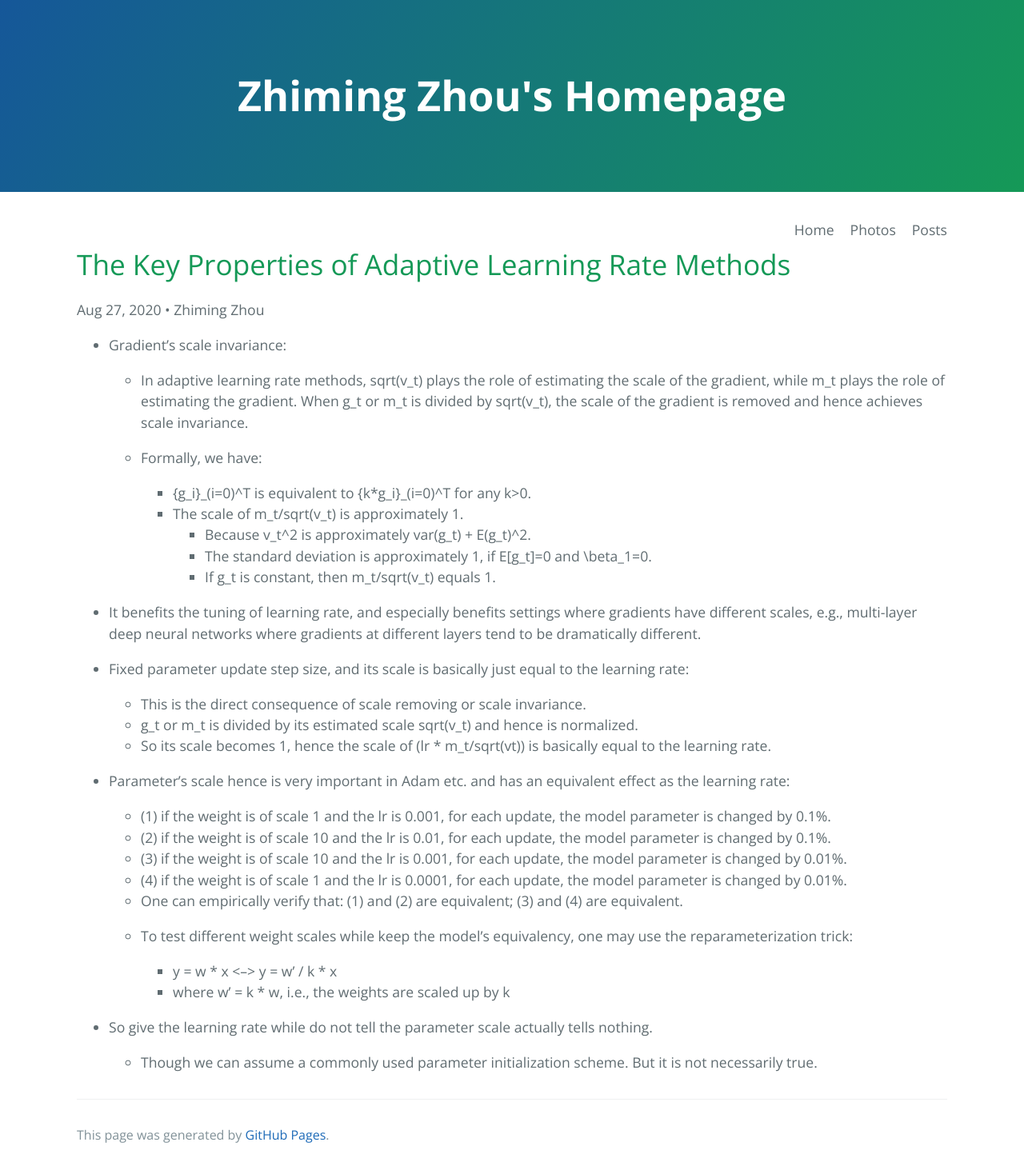
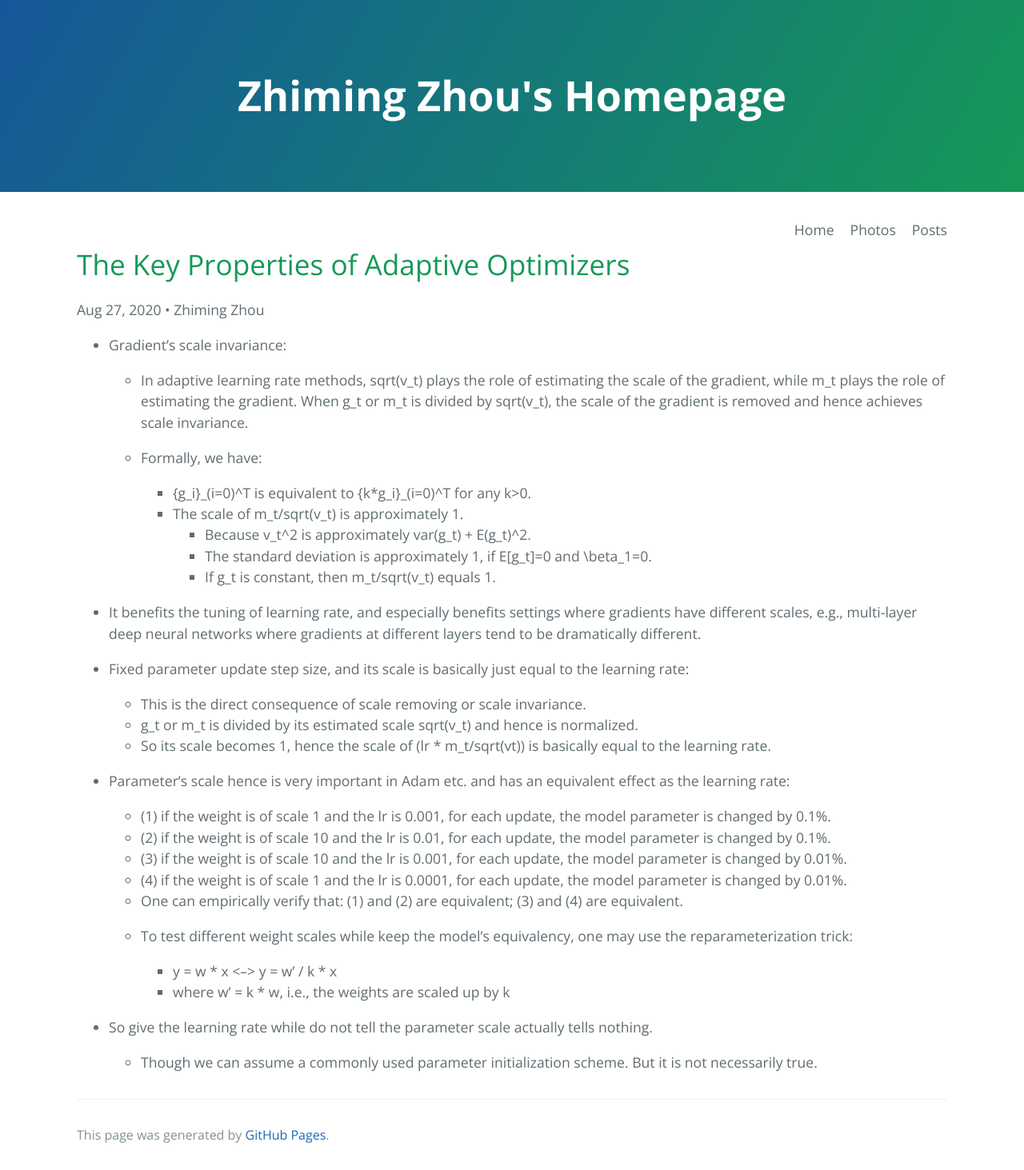
Before and after one commit to ZhimingZhou/zhimingzhou.github.io, a Jekyll site: the page built from _posts/2020-10-11-The-Key-Properties-of-Adaptive-Optimizers.md, in a window 1280 px wide. Shown: the whole page at 80% size. Built offline with Jekyll 4.4.1, drawn with Linux system fonts in a browser that asks for light colours; comment, search, counter and statistics services are not loaded.

Commit message:
Update and rename 2020-10-11-The-Key-Properties-of-Adaptive-Learning-Rate-Methods.md to 2020-10-11-The-Key-Properties-of-Adaptive-Optimizers.md

```diff
--- a/_posts/2020-10-11-The-Key-Properties-of-Adaptive-Learning-Rate-Methods.md
+++ b/_posts/2020-10-11-The-Key-Properties-of-Adaptive-Optimizers.md
@@ -2,7 +2,7 @@
 layout: post
 author: Zhiming Zhou
 date: 2020-08-27
-title: The Key Properties of Adaptive Learning Rate Methods
+title: The Key Properties of Adaptive Optimizers
 permalink: /Posts/The-Key-Properties-of-Adaptive-Optimizers/
 ---
 
```
